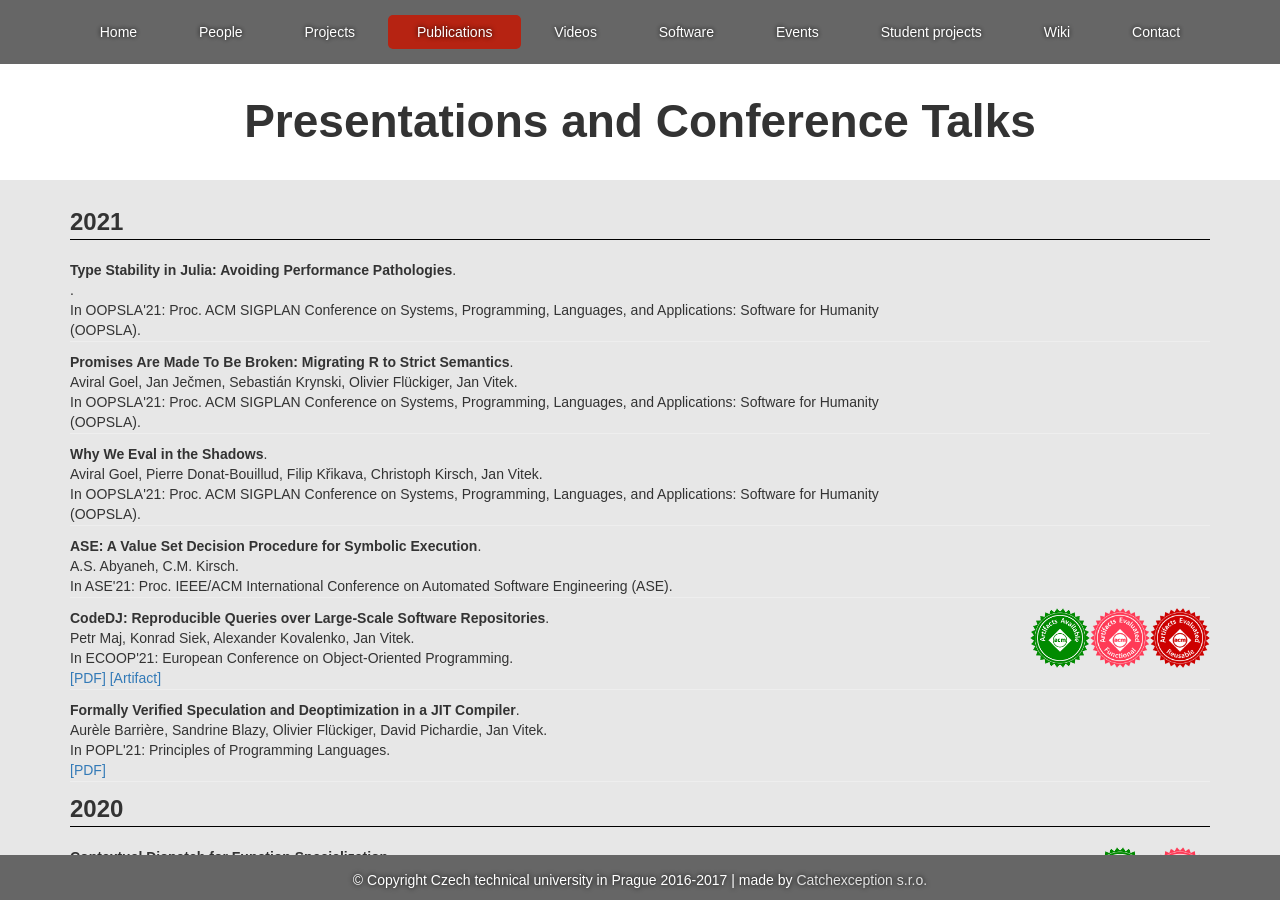
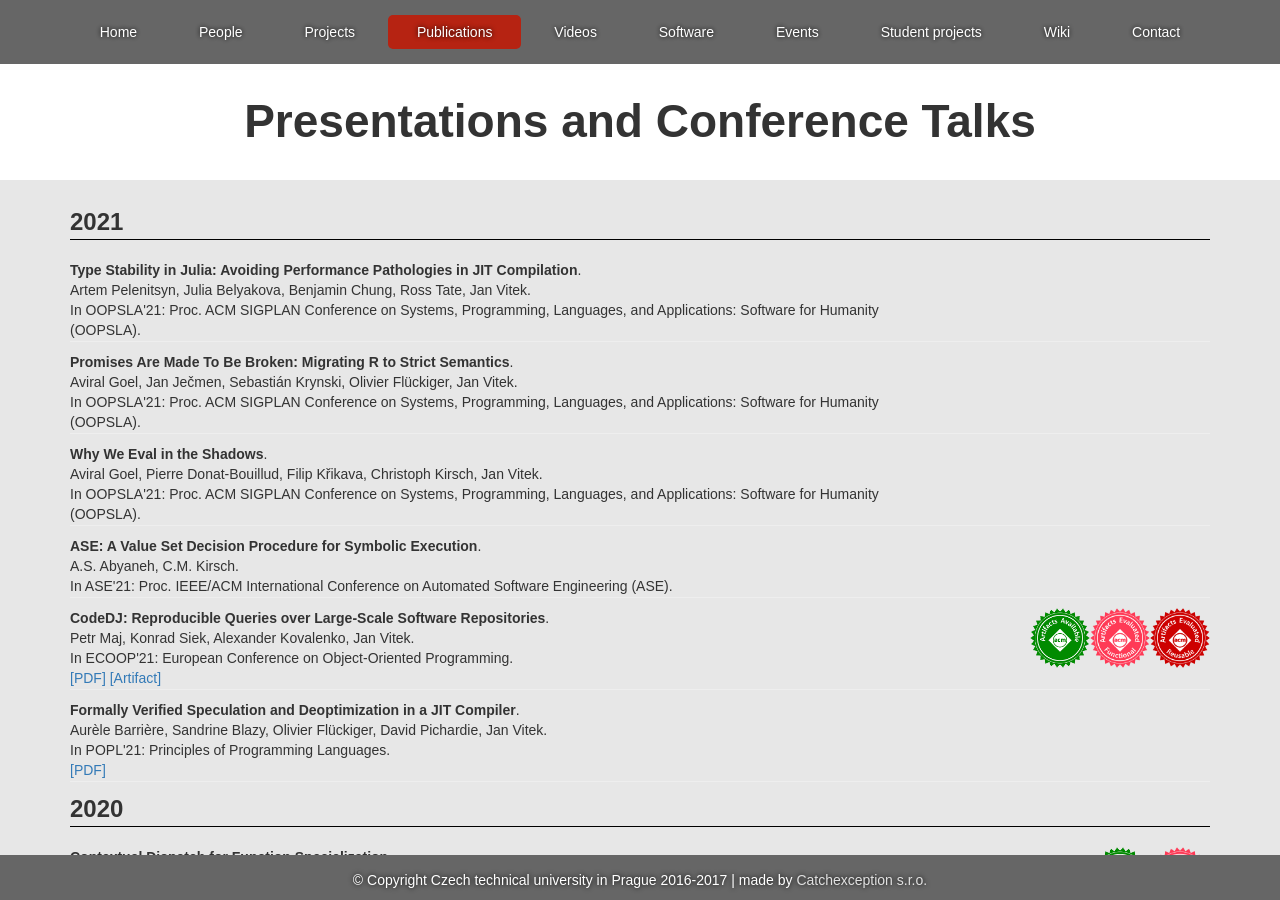
Before and after one commit to PRL-PRG/prl-prg.github.io, a Jekyll site: the page built from publications.md, in a window 1280 px wide and 900 px high. Built offline with Jekyll 4.4.1, drawn with Linux system fonts in a browser that asks for light colours.

Commit message:
update julia paper

```diff
--- a/publications.md
+++ b/publications.md
@@ -12,8 +12,8 @@ publications:
 ##### 2021 #####
 
  - year: 2021
-   title: "Type Stability in Julia: Avoiding Performance Pathologies"
-   authors: ""
+   title: "Type Stability in Julia: Avoiding Performance Pathologies in JIT Compilation"
+   authors: "Artem Pelenitsyn, Julia Belyakova, Benjamin Chung, Ross Tate, Jan Vitek"
    publication: "Proc. ACM SIGPLAN Conference on Systems, Programming, Languages, and Applications: Software for Humanity (OOPSLA)"
    short_publication: "OOPSLA'21"
 ## TODO: badges, links
```
